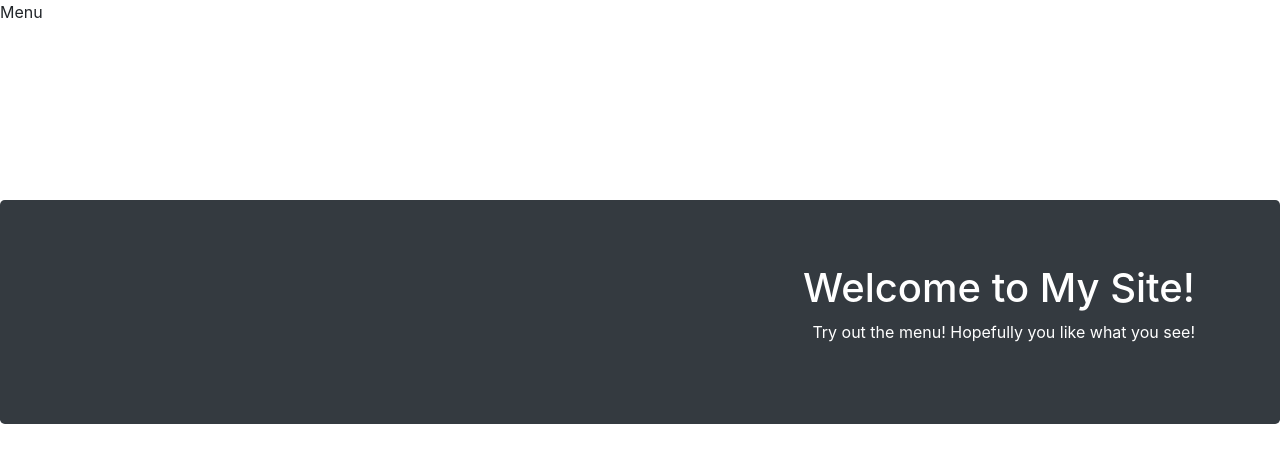
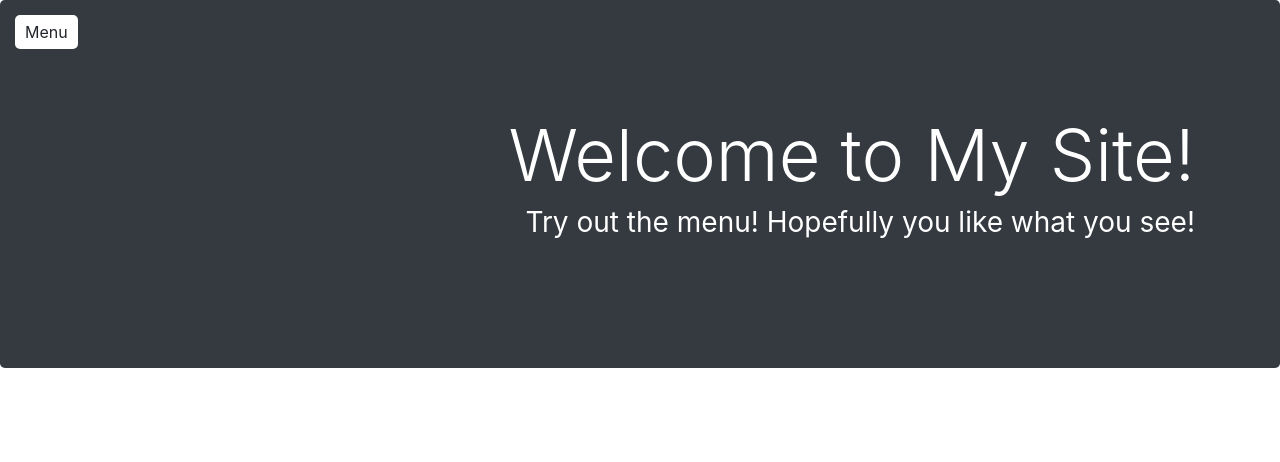
Before and after one commit to achoegbunu/Animated-Full-Page-Menu, a plain HTML site: page index.html in a window 1280 px wide. Drawn offline with nearby package versions, Linux system fonts and the light colour scheme.

Commit message:
finished working on the project

```diff
--- a/css/main.css
+++ b/css/main.css
@@ -0,0 +1,42 @@
+#menu-button {
+	position: fixed;
+	padding: 5px 10px;
+	background-color: #FFF;
+	border-radius: 5px;
+	top: 15px;
+	left: 15px;
+	z-index: 999;
+	transition: 0.3s ease;
+}
+#menu-button button {
+	border-radius: 5px;
+}
+#menu-button.menu-open {
+	background-color: initial;
+	border: 3px solid #FFF;
+	color: #FFF;
+}
+.hidden {
+	display: none;
+}
+#menu {
+	position: fixed;
+	z-index: 998;
+	top: 0;
+	left: 0;
+	height: 100vh;
+	width: 100vw;
+	background-color: tomato;
+	transform-origin: left;
+	transition: 0.5s ease;
+}
+#menu ul li:hover {
+	text-decoration: underline;
+}
+#menu.menu-collapsed {
+	width: 0;
+}
+#menu ul {
+	list-style-type: none;
+	padding: 0;
+}
--- a/index.html
+++ b/index.html
@@ -25,9 +25,9 @@
 			</ul>
 		</div>
 		<div class="jumbotron bg-dark text-white text-right">
-			<div class="container">
-				<h1>Welcome to My Site!</h1>
-				<p>Try out the menu! Hopefully you like what you see!</p>
+			<div class="container py-5">
+				<h1 class="display-3">Welcome to My Site!</h1>
+				<h3 class="font-weight-normal">Try out the menu! Hopefully you like what you see!</p>
 			</div>
 		</div>
 
--- a/js/main.js
+++ b/js/main.js
@@ -0,0 +1,5 @@
+$("#menu-button").click(function() {
+	$("#menu-button").toggleClass("menu-open");
+	$("#menu").toggleClass("menu-collapsed");
+	$("#menu ul li").toggleClass("hidden animated fadeInLeft");
+});
```
